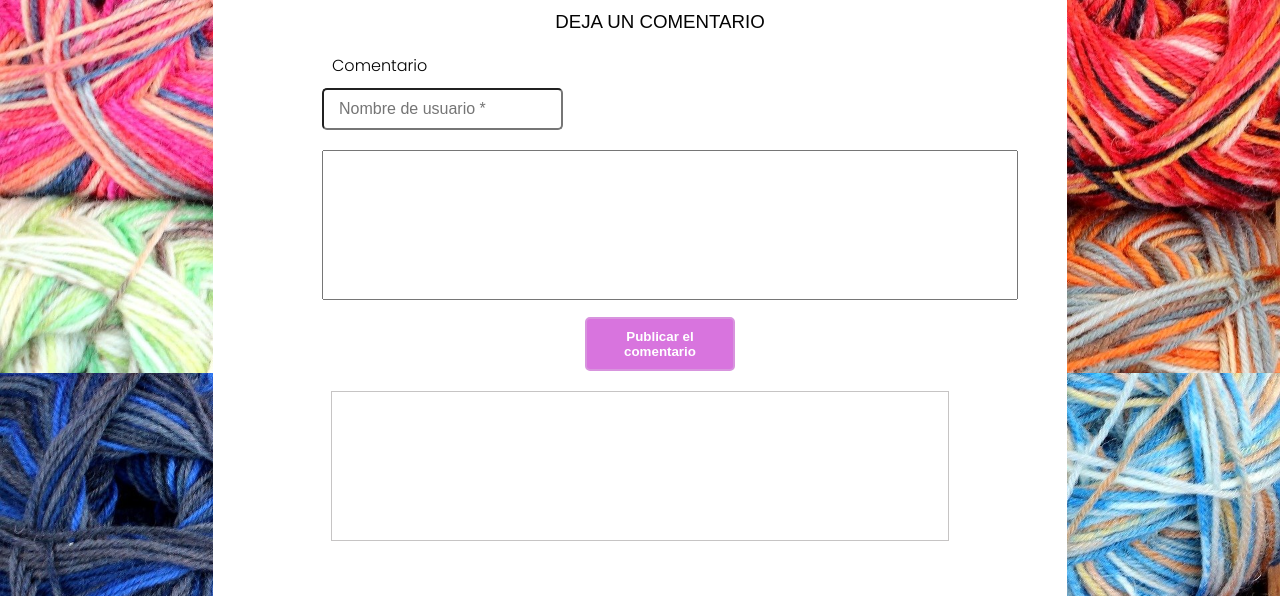
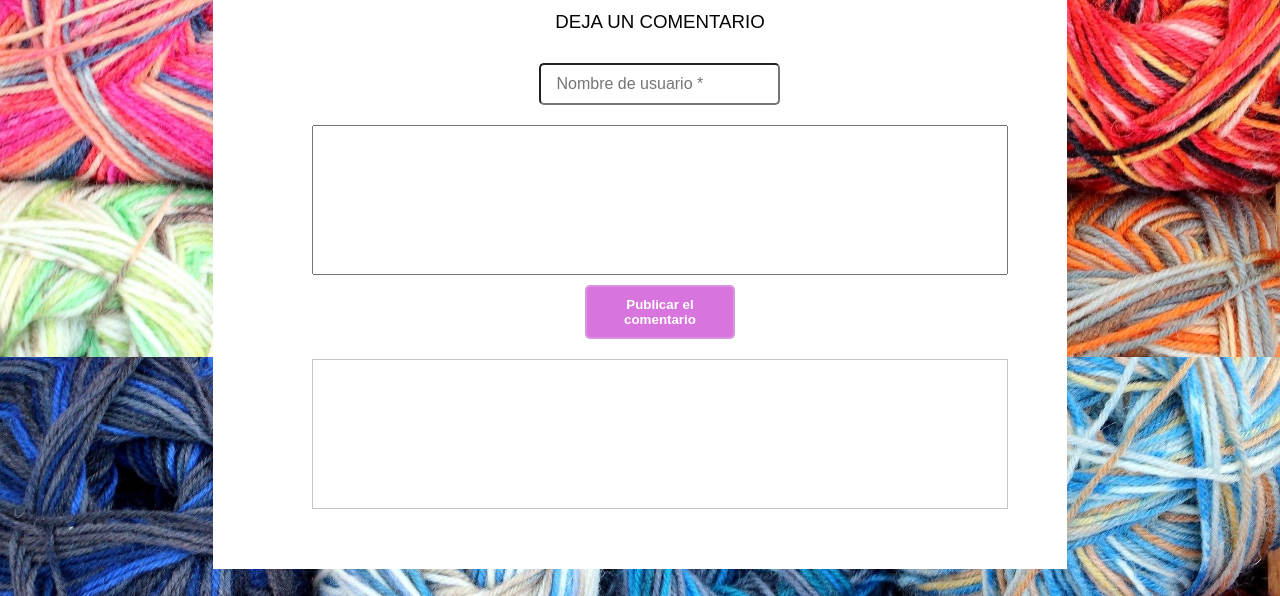
Before and after one commit to raquelv10/Crochetmania, a plain HTML site: page nav/entradas/patucos_crochet.html in a window 1280 px wide. Shown: the part 2578-3174 px from the top of the page. Drawn offline with Linux system fonts and the light colour scheme; a web font is replaced by a local one.

Commit message:
cambios en comentarios del blog 17/03

```diff
--- a/nav/entradas/patucos_crochet.html
+++ b/nav/entradas/patucos_crochet.html
@@ -221,18 +221,15 @@
                 </article>
                 <div class="contenedor_textarea">
                     <h3>DEJA UN COMENTARIO</h3>
-                    <div>
+                    <div class="form_comentarios">
 
-                        <label>Comentario</label><br>
                         <input type="text" id="usuario" placeholder="Nombre de usuario *">
                         <textarea id="comentario"></textarea>
                     </div>
                     <button class="publicar">Publicar el comentario</button>
+                    <div class="contenedor_comentarios"></div>
                 </div>
 
-                <div class="contenedor_comentarios">
-                    <p class="comentario"></p>
-                </div>
             </section>
         </main>
 
```
Also changed, not shown: nav/entradas/gorrito_oso.html (+1 -2 lines), nav/entradas/ojos_amigurumi.html (+3 -5 lines), nav/entradas/que_aguja.html (+3 -5 lines), nav/entradas/sonajero_redondo.html (+3 -5 lines).
